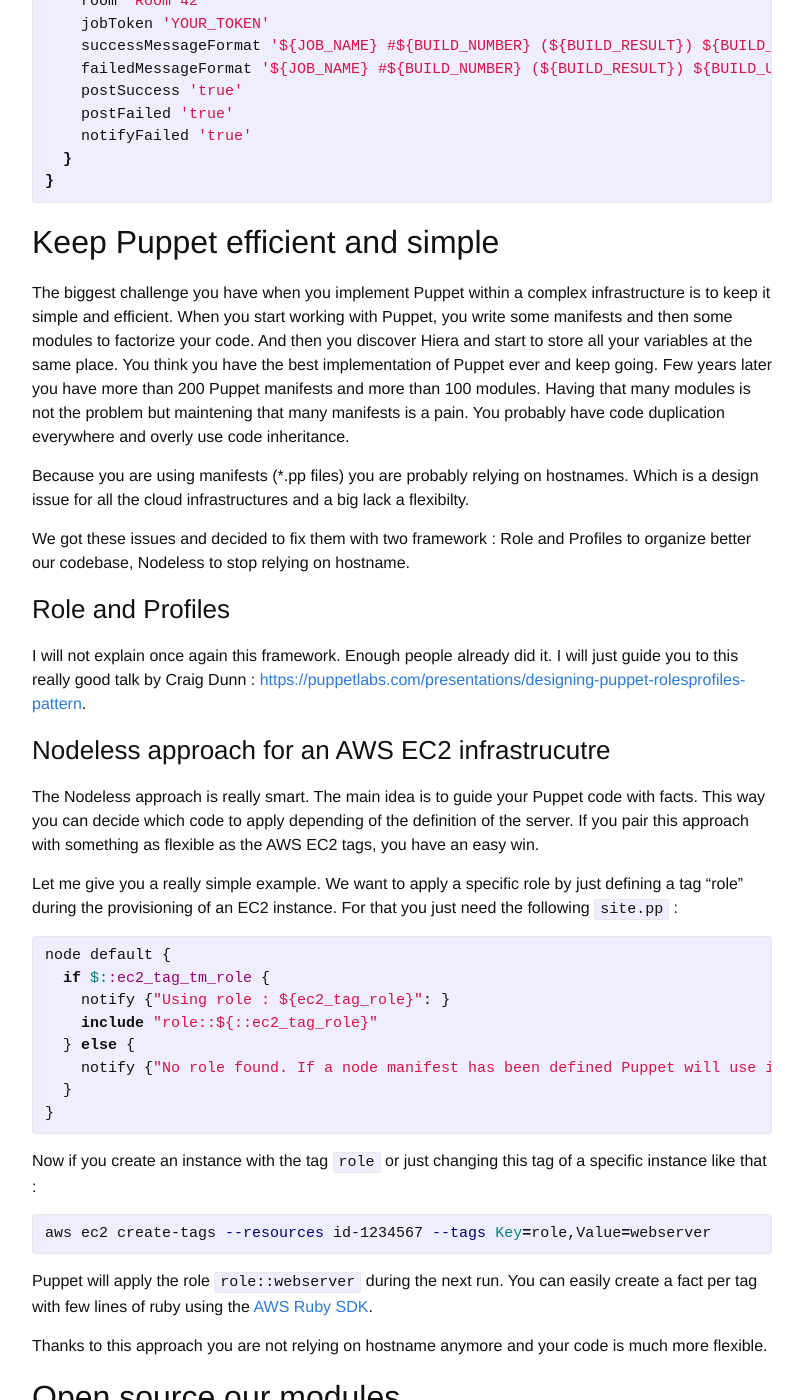
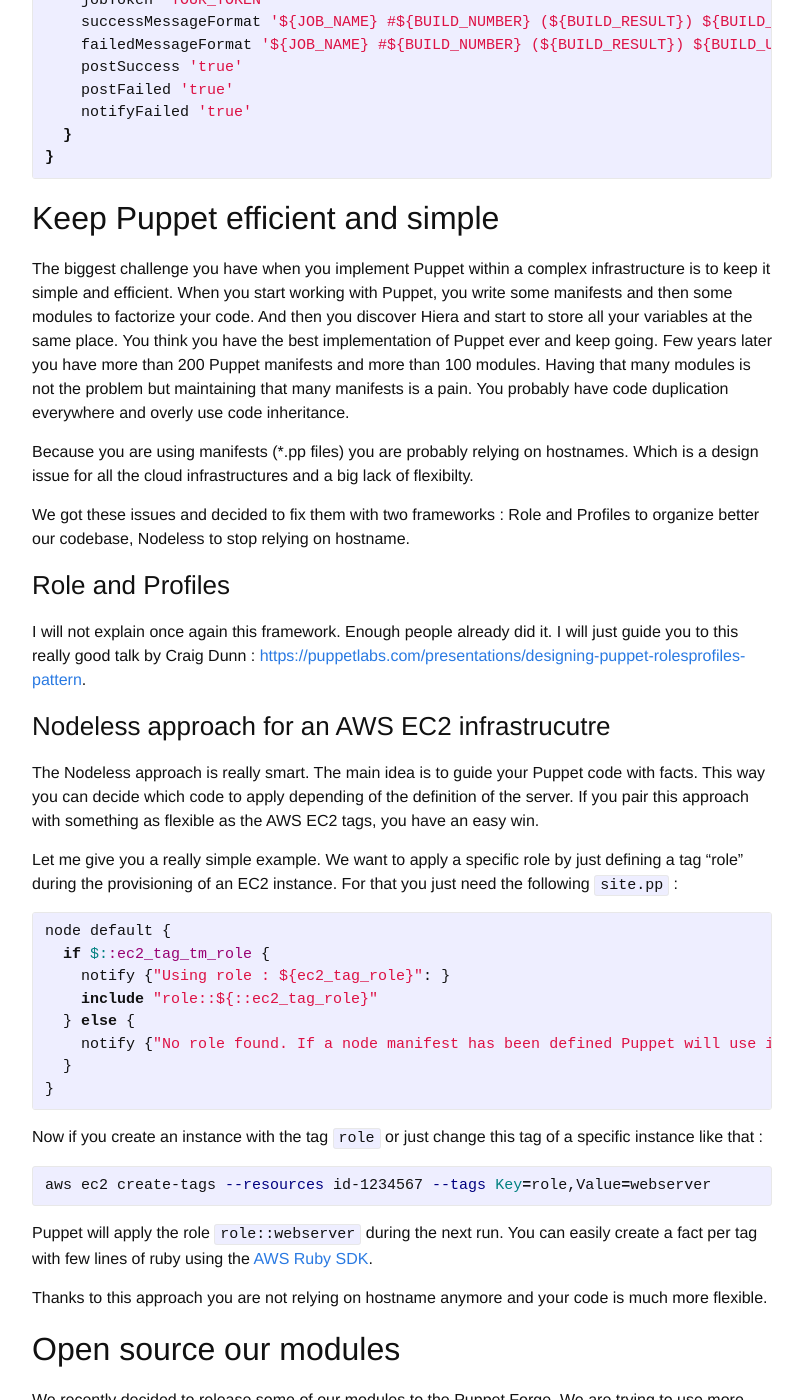
Before and after one commit to Pryz/pryz.github.io, a Jekyll site: the page built from _posts/2015-06-06-puppet-workflow---puppet-camp-paris-2015.md, in a window 1280 px wide and 1400 px high, scrolled down 1644 px. Shown: the whole window, without its empty margins (238-1041 px from the left). Built offline with Jekyll 4.4.1, drawn with Linux system fonts in a browser that asks for light colours; some of the changed text lies outside the part shown.

Commit message:
Fix typo

````diff
--- a/_posts/2015-06-06-puppet-workflow---puppet-camp-paris-2015.md
+++ b/_posts/2015-06-06-puppet-workflow---puppet-camp-paris-2015.md
@@ -53,11 +53,11 @@ configure { project ->
 
 ## Keep Puppet efficient and simple
 
-The biggest challenge you have when you implement Puppet within a complex infrastructure is to keep it simple and efficient. When you start working with Puppet, you write some manifests and then some modules to factorize your code. And then you discover Hiera and start to store all your variables at the same place. You think you have the best implementation of Puppet ever and keep going. Few years later you have more than 200 Puppet manifests and more than 100 modules. Having that many modules is not the problem but maintening that many manifests is a pain. You probably have code duplication everywhere and overly use code inheritance.
+The biggest challenge you have when you implement Puppet within a complex infrastructure is to keep it simple and efficient. When you start working with Puppet, you write some manifests and then some modules to factorize your code. And then you discover Hiera and start to store all your variables at the same place. You think you have the best implementation of Puppet ever and keep going. Few years later you have more than 200 Puppet manifests and more than 100 modules. Having that many modules is not the problem but maintaining that many manifests is a pain. You probably have code duplication everywhere and overly use code inheritance.
 
-Because you are using manifests (\*.pp files) you are probably relying on hostnames. Which is a design issue for all the cloud infrastructures and a big lack a flexibilty.
+Because you are using manifests (\*.pp files) you are probably relying on hostnames. Which is a design issue for all the cloud infrastructures and a big lack of flexibilty.
 
-We got these issues and decided to fix them with two framework : Role and Profiles to organize better our codebase, Nodeless to stop relying on hostname.
+We got these issues and decided to fix them with two frameworks : Role and Profiles to organize better our codebase, Nodeless to stop relying on hostname.
 
 ### Role and Profiles
 
@@ -80,7 +80,7 @@ node default {
 }
 {% endhighlight %}
 
-Now if you create an instance with the tag ```role``` or just changing this tag of a specific instance like that :
+Now if you create an instance with the tag ```role``` or just change this tag of a specific instance like that :
 
 {% highlight bash %}
 aws ec2 create-tags --resources id-1234567 --tags Key=role,Value=webserver
````
Also changed, not shown: other parts of _posts/2015-06-06-puppet-workflow---puppet-camp-paris-2015.md (+3 -3 lines).
